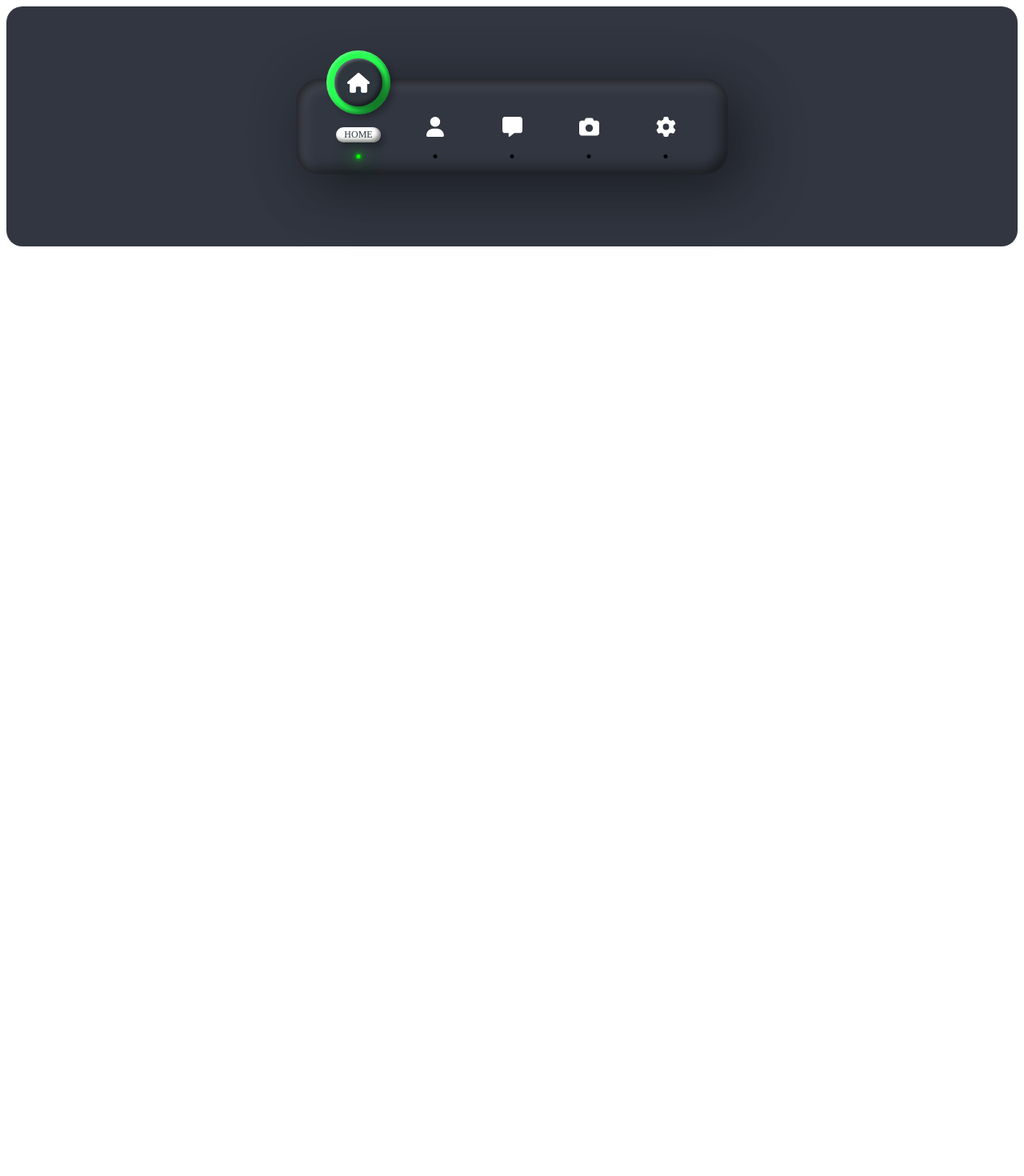
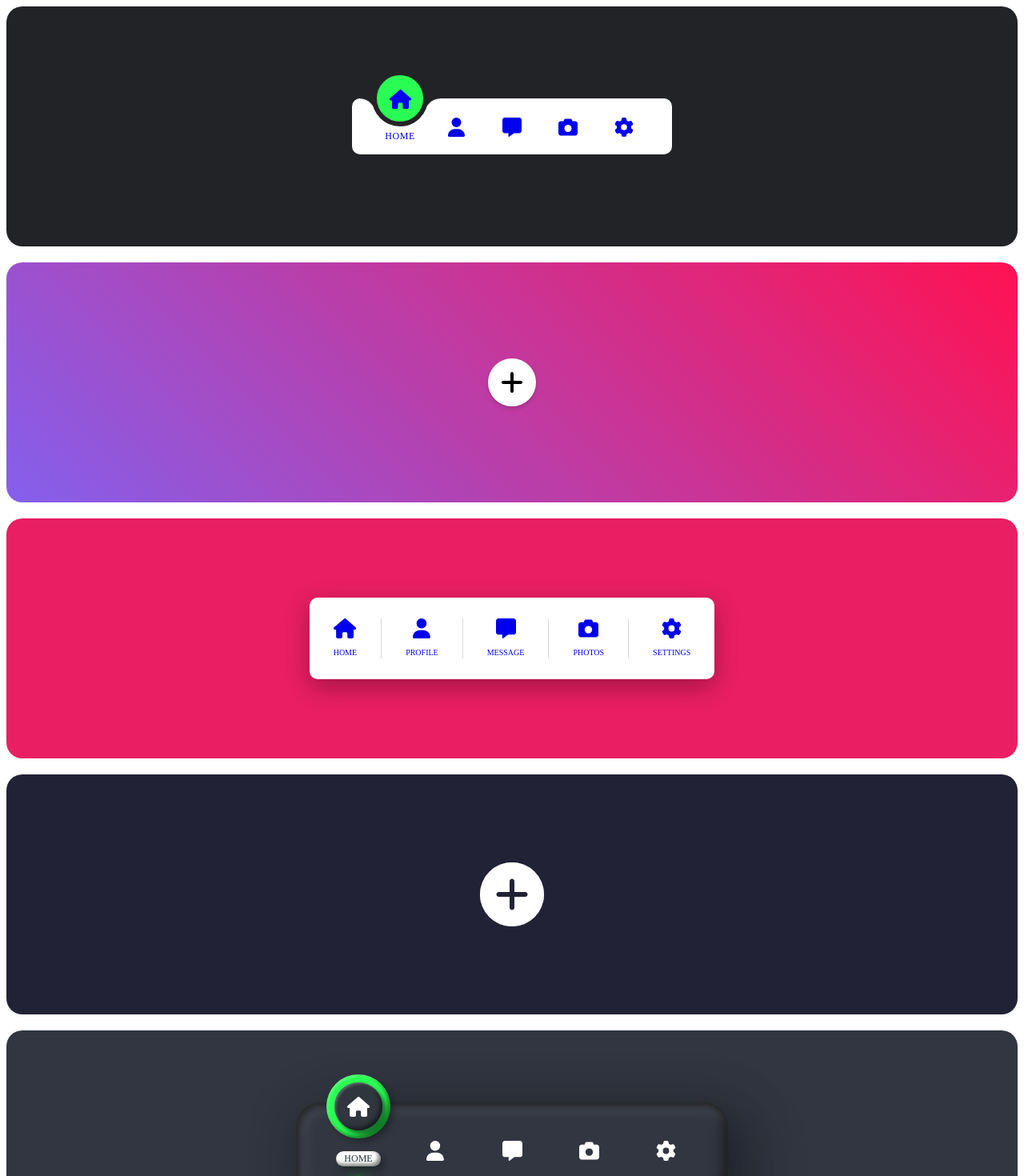
Before and after one commit to hotsummer2626/navbars, a React (Create React App) app: page / in a window 1280 px wide. Shown: the top 1470 px of the page at 80% size. Before the commit the page ends 800 px from the top, so only its background shows below. Built offline with nearby package versions, Linux system fonts and the light colour scheme; the HTML template or start-up script is replaced by a standard one.

Commit message:
small adjustment on navbar five css

```diff
--- a/src/App.js
+++ b/src/App.js
@@ -19,10 +19,10 @@ const Container = styled.div`
 const App = () => {
   return (
     <Container>
-      {/* <NavbarOne navbarLinks={navbarLinks} />
+      <NavbarOne navbarLinks={navbarLinks} />
       <NavbarTwo navbarLinks={navbarLinks} />
       <NavbarThree navbarLinks={navbarLinks} />
-      <NavbarFour navbarLinks={navbarLinks} /> */}
+      <NavbarFour navbarLinks={navbarLinks} />
       <NavbarFive navbarLinks={navbarLinks} />
     </Container>
   );
--- a/src/components/NavbarFive/NavbarFive.jsx
+++ b/src/components/NavbarFive/NavbarFive.jsx
@@ -16,7 +16,7 @@ const NavbarFive = ({ navbarLinks }) => {
               }`}
               onClick={() => setActiveLink(link.name)}
             >
-              <a href="#">
+              <a>
                 <div className={styles["icon-wrapper"]}>
                   <FontAwesomeIcon className={styles.icon} icon={link.icon} />
                 </div>
--- a/src/components/NavbarFive/NavbarFive.module.scss
+++ b/src/components/NavbarFive/NavbarFive.module.scss
@@ -17,8 +17,6 @@
       @include flexCenter;
       justify-content: space-around;
       width: 100%;
-      height: 100%;
-      margin: 0;
       padding: 0;
       .item {
         position: relative;
@@ -26,15 +24,15 @@
         a {
           @include flexCenter;
           position: relative;
-          width: 80px;
           text-decoration: none;
+          cursor: pointer;
           .icon-wrapper {
             @include flexCenter;
             position: absolute;
             font-size: 25px;
+            color: #fff;
             width: 80px;
             height: 80px;
-            color: #fff;
             transform: translateY(0);
             transition: 0.5s;
             .icon {
```
